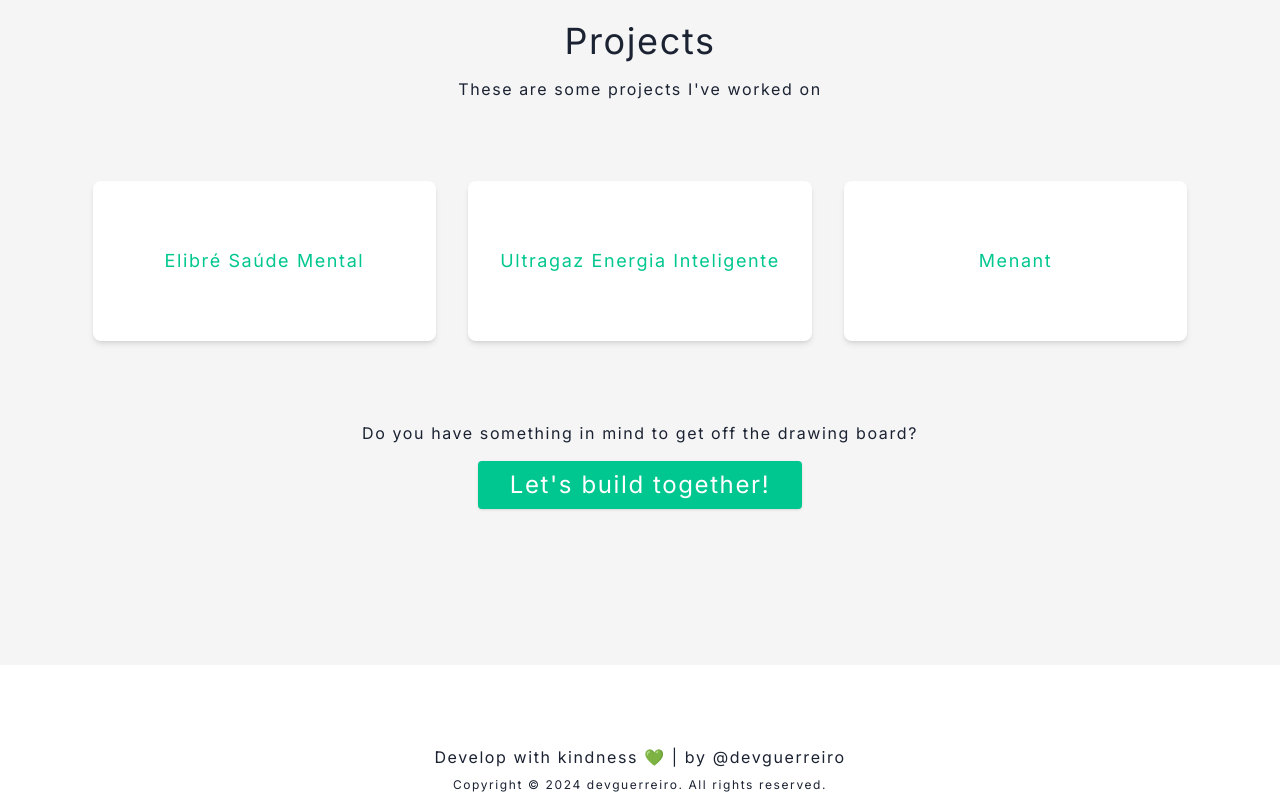
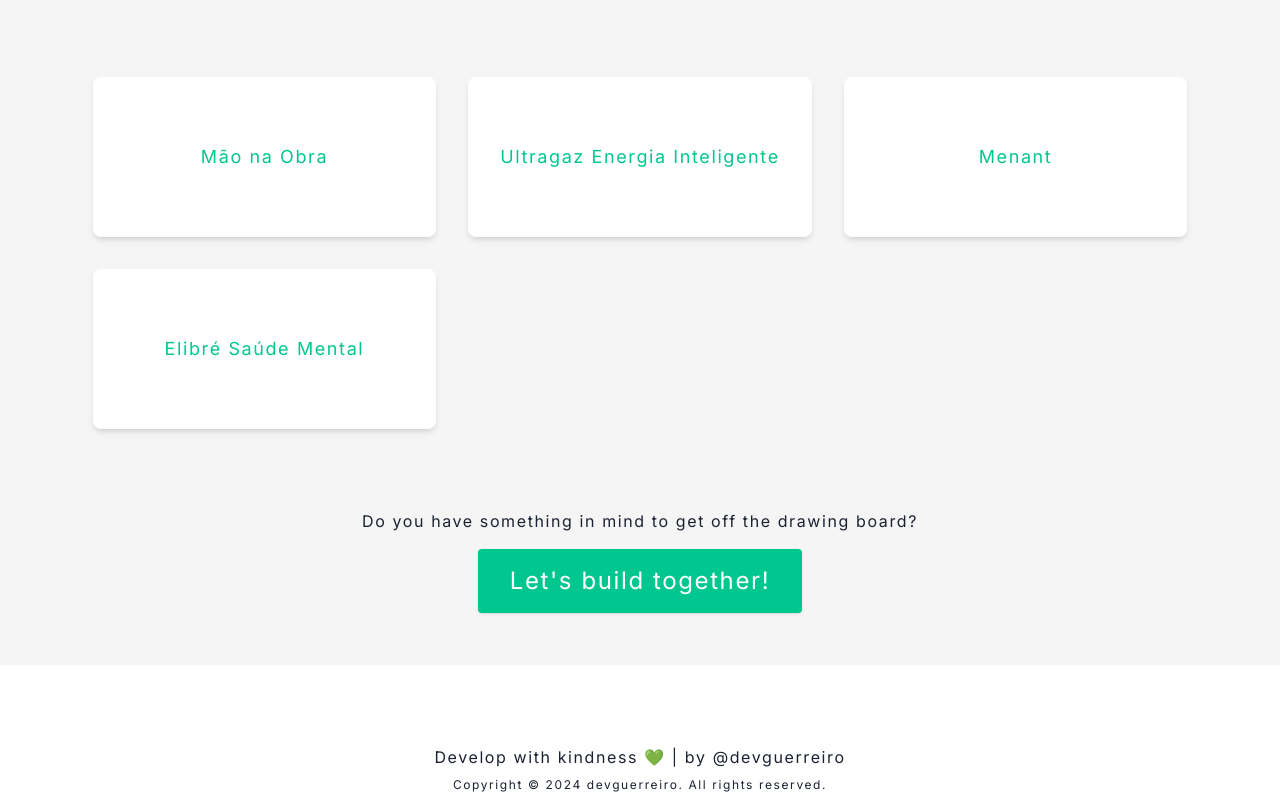
Before and after one commit to devguerreiro/portfolio, an Astro site: page / in a window 1280 px wide. Shown: the part 1735-2545 px from the top of the page. Built offline with nearby package versions, Linux system fonts and the light colour scheme; Astro itself is replaced by a stand-in of ours.

Commit message:
feat: :sparkles: adiciona projeto mao na obra

```diff
--- a/src/components/HireMeButton.astro
+++ b/src/components/HireMeButton.astro
@@ -5,7 +5,7 @@
 <a
   href="https://linkedin.com/in/devguerreiro"
   class:list={[
-    "block px-8 py-2 text-lg md:text-xl lg:text-2xl text-white bg-primary rounded shadow hover:bg-primary/80",
+    "block px-8 py-2 md:py-4 font-medium text-lg md:text-2xl text-white text-center bg-primary rounded shadow hover:bg-primary/80",
     className,
   ]}>{label ?? "Hire me"}</a
 >
--- a/src/pages/index.astro
+++ b/src/pages/index.astro
@@ -41,7 +41,7 @@
       <span class="block text-base md:text-3xl lg:text-4xl font-medium"
         >and <strong>specialist</strong> at building SaaS</span
       >
-      <HireMeButton class="mt-6" />
+      <HireMeButton class="mt-6 w-full md:w-80" />
       <div
         class="w-fit flex gap-6 md:gap-8 absolute bottom-16 left-0 right-0 mx-auto"
       >
@@ -98,17 +98,21 @@
       </div>
       <div class="grid grid-cols-2 gap-8 md:grid-cols-3">
         <a
-          href="https://dev.checkup.elibre.com.br/"
+          href="https://sw.devguerreiro.com.br/"
           target="_blank"
-          class="project">Elibré Saúde Mental</a
-        >
-        <a
+          class="project">Mão na Obra</a
+        ><a
           href="https://energia.ultragaz.com.br/consulta"
           target="_blank"
           class="project">Ultragaz Energia Inteligente</a
         >
         <a href="https://menant.com.br/" target="_blank" class="project"
           >Menant</a
+        >
+        <a
+          href="https://dev.checkup.elibre.com.br/"
+          target="_blank"
+          class="project">Elibré Saúde Mental</a
         >
       </div>
       <div class="space-y-4">
```
